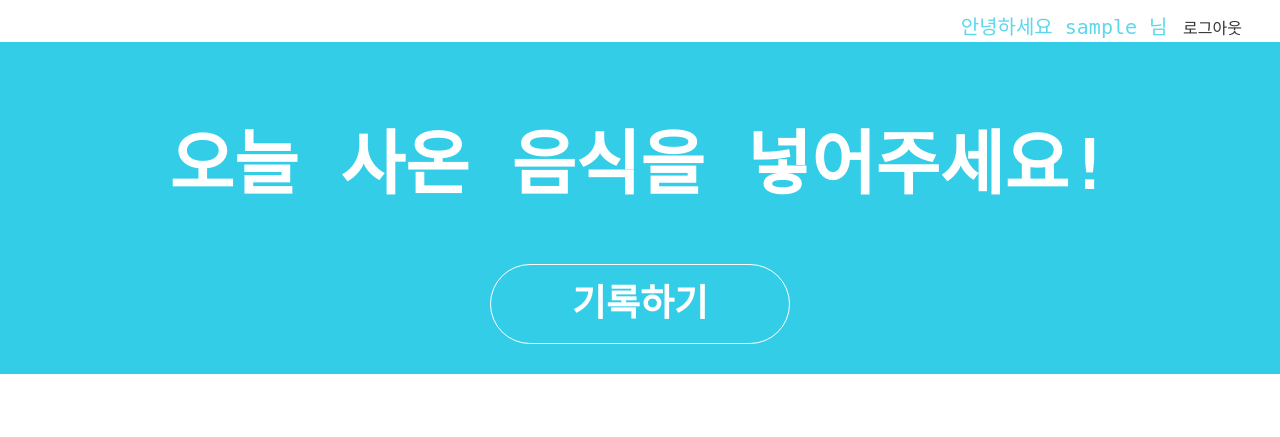
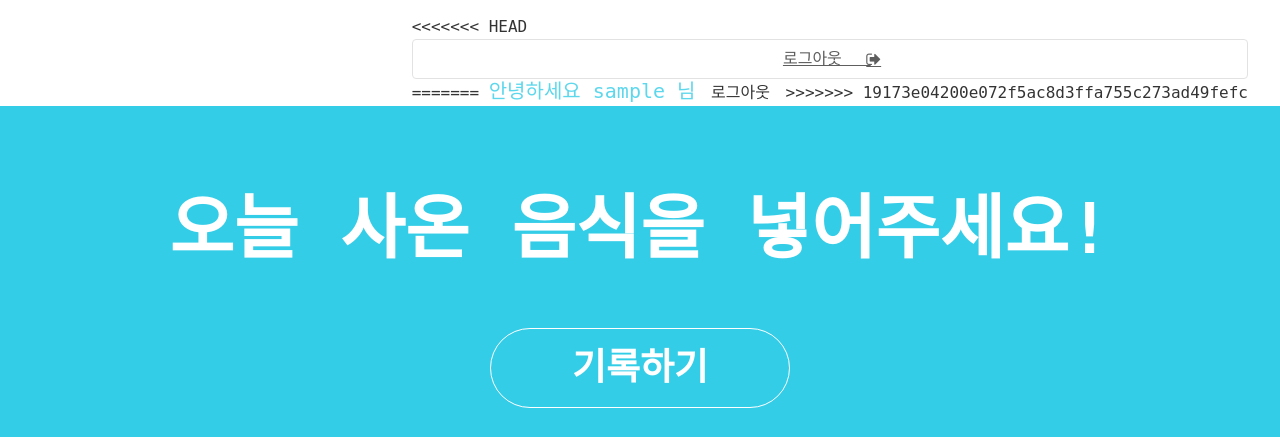
Before and after one commit to lky8967/1project, a Flask app: template templates/index.html in a window 1280 px wide. Shown: the top 437 px of the page. Run offline with Flask 2, Linux system fonts and the light colour scheme; the template is opened without the code that fills it: most values are stand-ins (such as "Sample title", 1, 10 or a date in 2020); a database or web service that is not in the repository returns one stand-in record (values such as "Sample title"); data that the repository does not hold is empty; some libraries are stand-ins or nearby versions; some web fonts are replaced.

Commit message:
no message

```diff
--- a/templates/index.html
+++ b/templates/index.html
@@ -279,10 +279,11 @@
             $('#post-box').hide()
         }
 
+
+
         function sign_out() {
+            $.removeCookie('mytoken', {path: '/'});
             alert('로그아웃!')
-            $.removeCookie('mytoken', {path: '/'});
-            window.location.href = "/login"
         }
 
     </script>
@@ -293,8 +294,16 @@
 <header class="nav">
     <nav>
         <div>
+<<<<<<< HEAD
+            <a class="button level-item has-text-centered is-sparta is-outlined" aria-label="logout"
+               onclick="sign_out()">
+                로그아웃&nbsp;&nbsp;&nbsp;<span class="icon is-small"><i class="fa fa-sign-out"
+                                                                     aria-hidden="true"></i></span>
+            </a>
+=======
             <h5 class = "login_text" style="display: inline">안녕하세요 {{ user_info.nickname }} 님</h5>
             <button class="btn-mypg"  onclick="sign_out()">로그아웃</button>
+>>>>>>> 19173e04200e072f5ac8d3ffa755c273ad49fefc
         </div>
     </nav>
 </header>
```
Also changed, not shown: app.py (+0 -8 lines).
